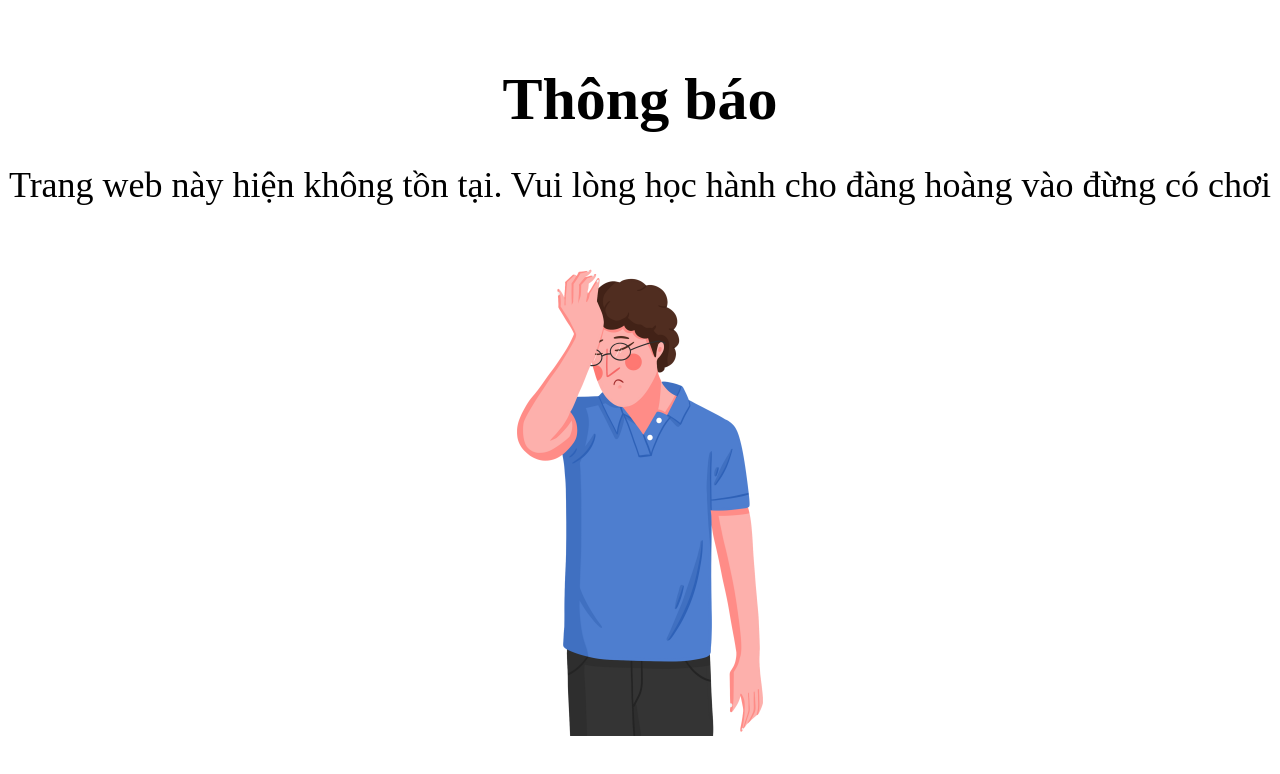
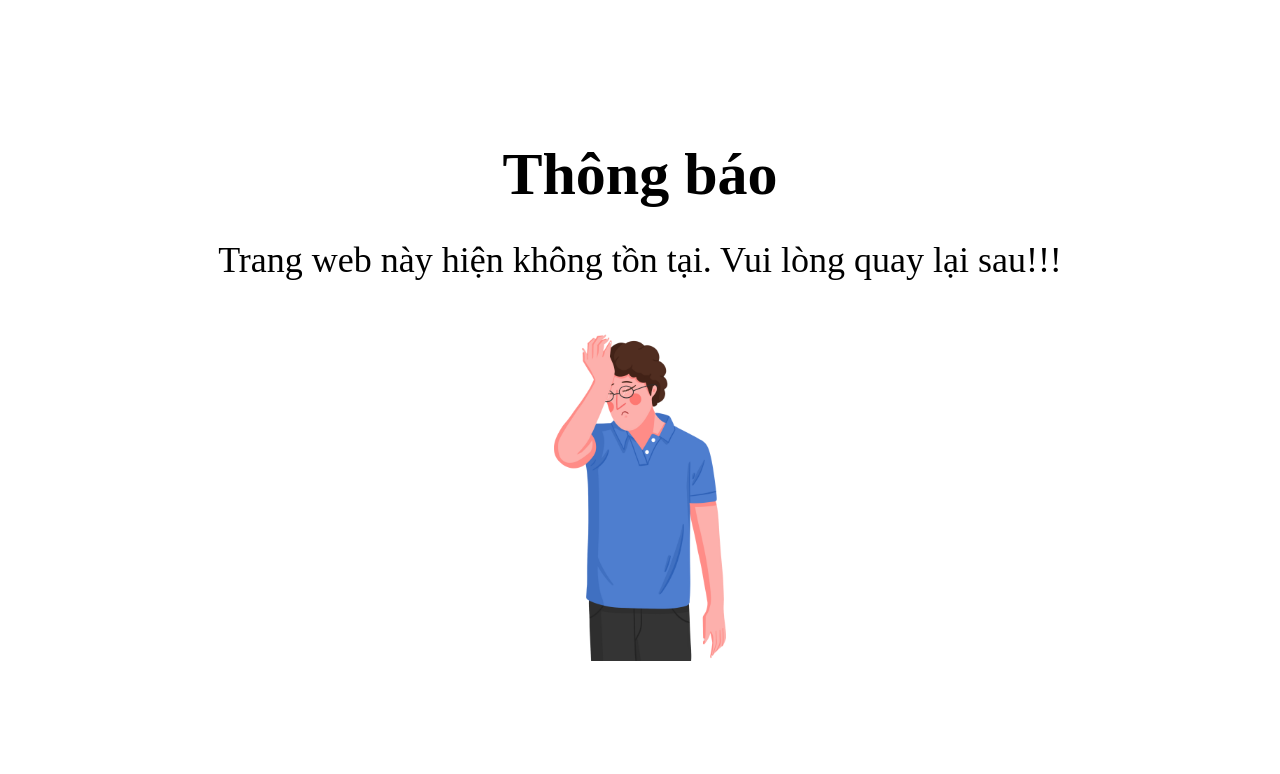
Before and after one commit to MarkLeoo/blocksite, a plain HTML site: page index.html in a window 1280 px wide. Drawn offline with Linux system fonts and the light colour scheme.

Commit message:
fix text

```diff
--- a/index.html
+++ b/index.html
@@ -11,7 +11,7 @@
 
 <body>
     <h3>Thông báo</h3>
-    <p>Trang web này hiện không tồn tại. Vui lòng học hành cho đàng hoàng vào đừng có chơi</p>
+    <p>Trang web này hiện không tồn tại. Vui lòng quay lại sau!!!</p>
     <img src="./img/disappointed.png" alt="">
 </body>
 
--- a/style.css
+++ b/style.css
@@ -18,6 +18,6 @@ p {
     margin: 30px 0;
 }
 img {
-    width: 500px;
-    height: 500px;
+    width: 350px;
+    height: 350px;
 }
```
